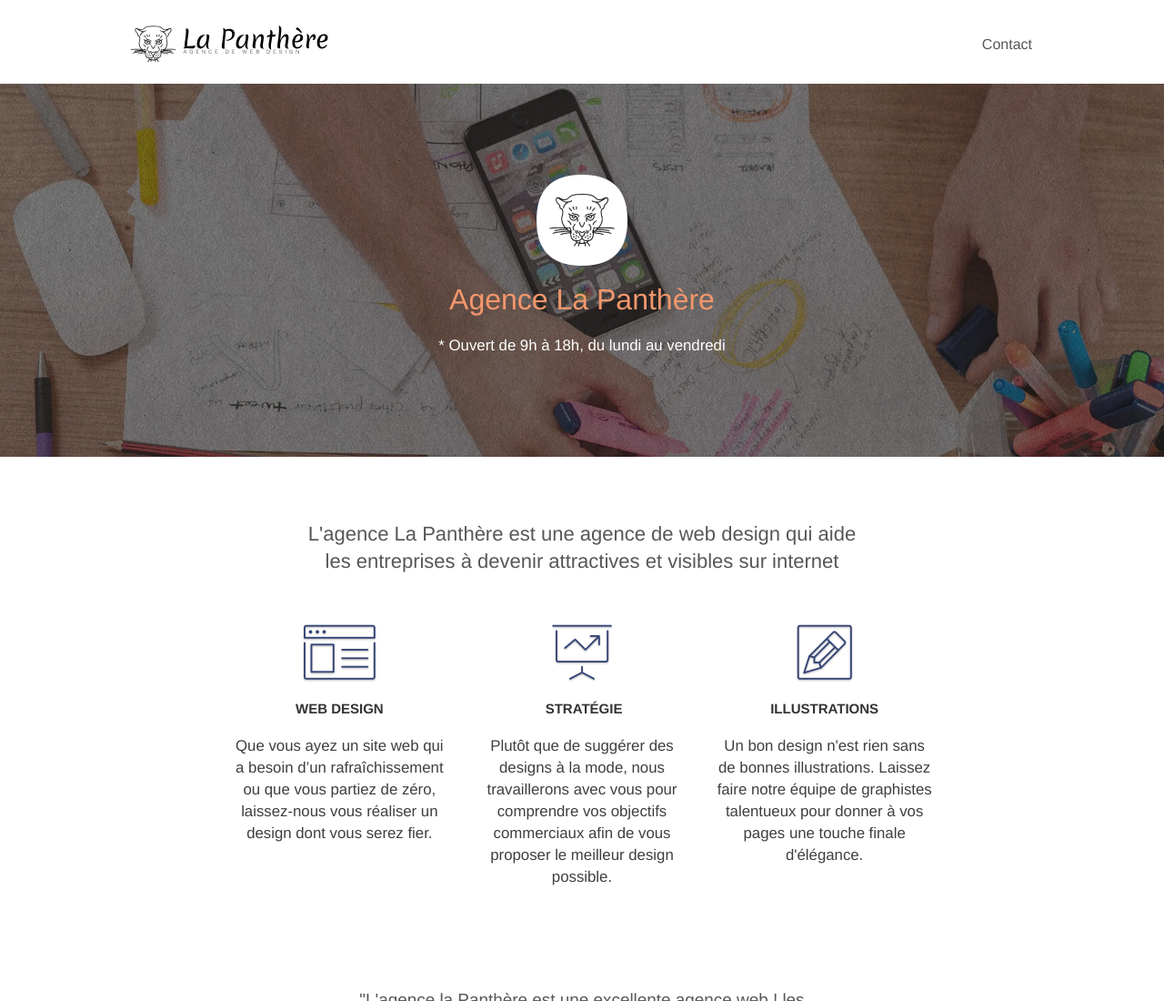
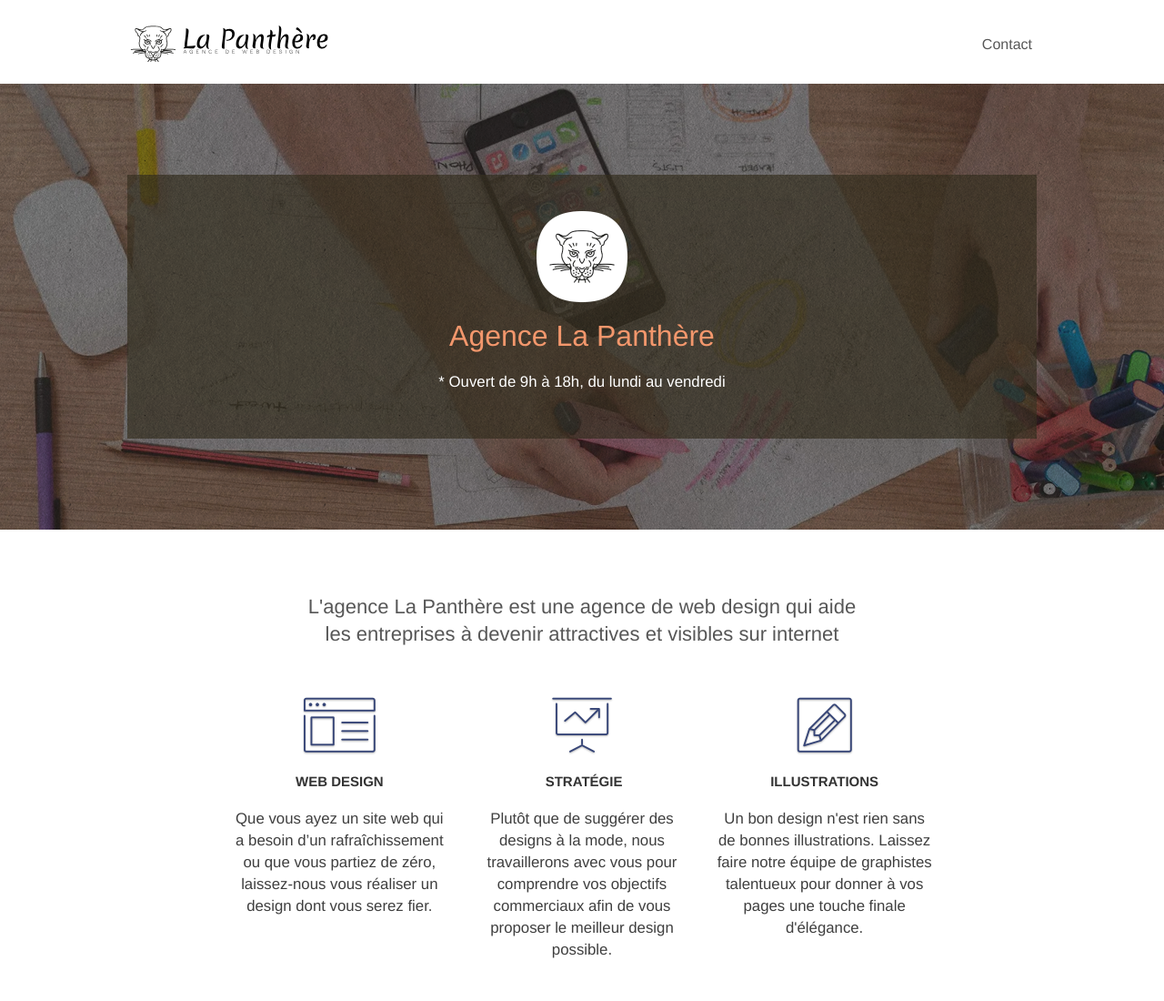
Before and after one commit to BernardbsOCR/LaPanthere, a plain HTML site: page index_original.html in a window 1280 px wide. Shown: the top 1100 px of the page at 91% size. Drawn offline with Linux system fonts and the light colour scheme.

Commit message:
Correctif SEO contraste titre

```diff
--- a/index_original.html
+++ b/index_original.html
@@ -69,7 +69,7 @@
 <!-- bloc-1-presentation -->
 <section class="bloc bgc-dark-slate-blue bg-banniere d-bloc bg-t-edge bloc-bg-texture texture-paper b-parallax" id="bloc-1-hero">
 	<div class="container bloc-lg">
-		<div class="row tight-width-whitespace">
+		<div class="row tight-width-whitespace black-background">
 			<div class="col-sm-12">
 				<img src="img/logo-100.webp" class="center-block image-resize-mode" width="100" height="100" alt="logo_agence_la_panthere" />
 
```
Also changed, not shown: index.html (+1 -1 lines).
